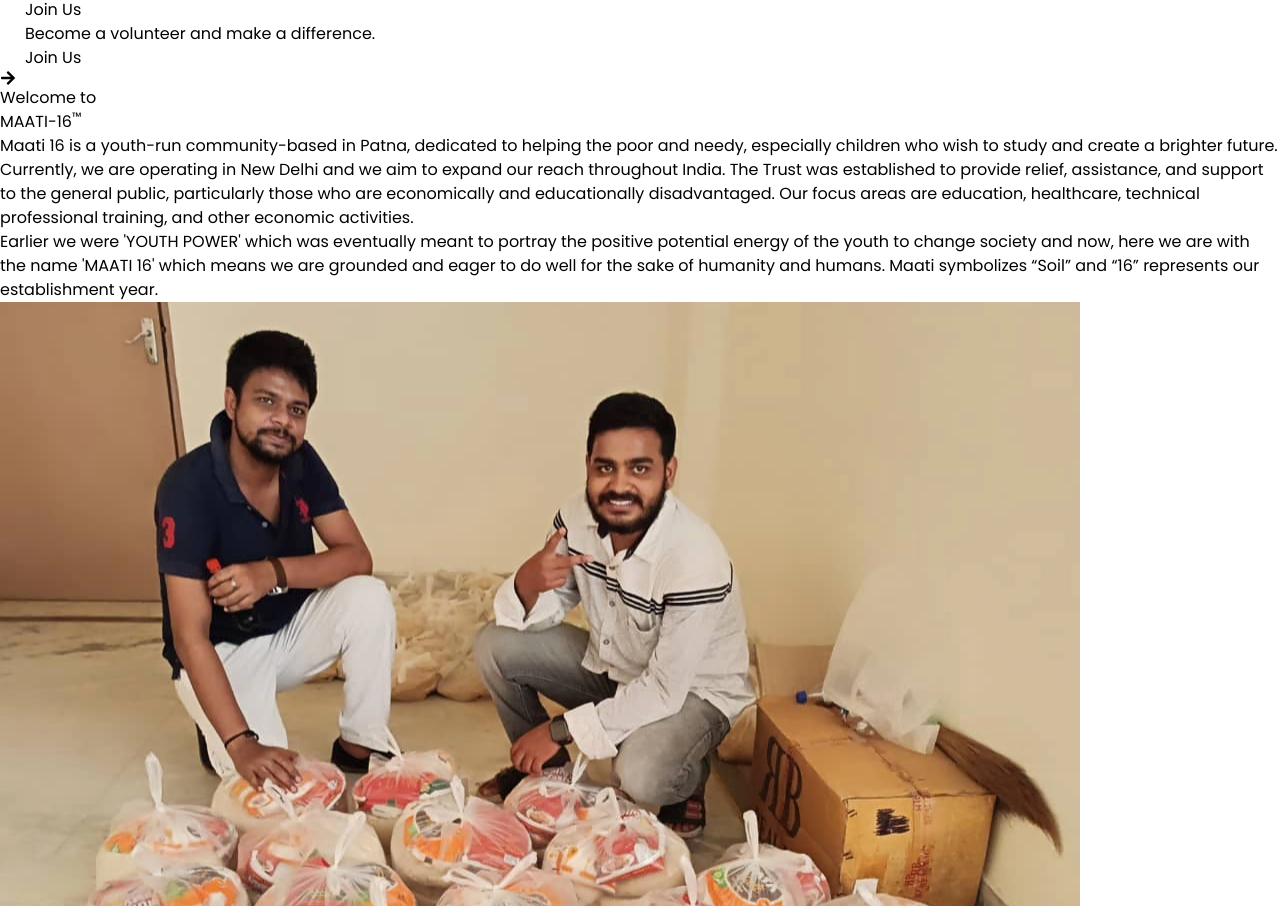
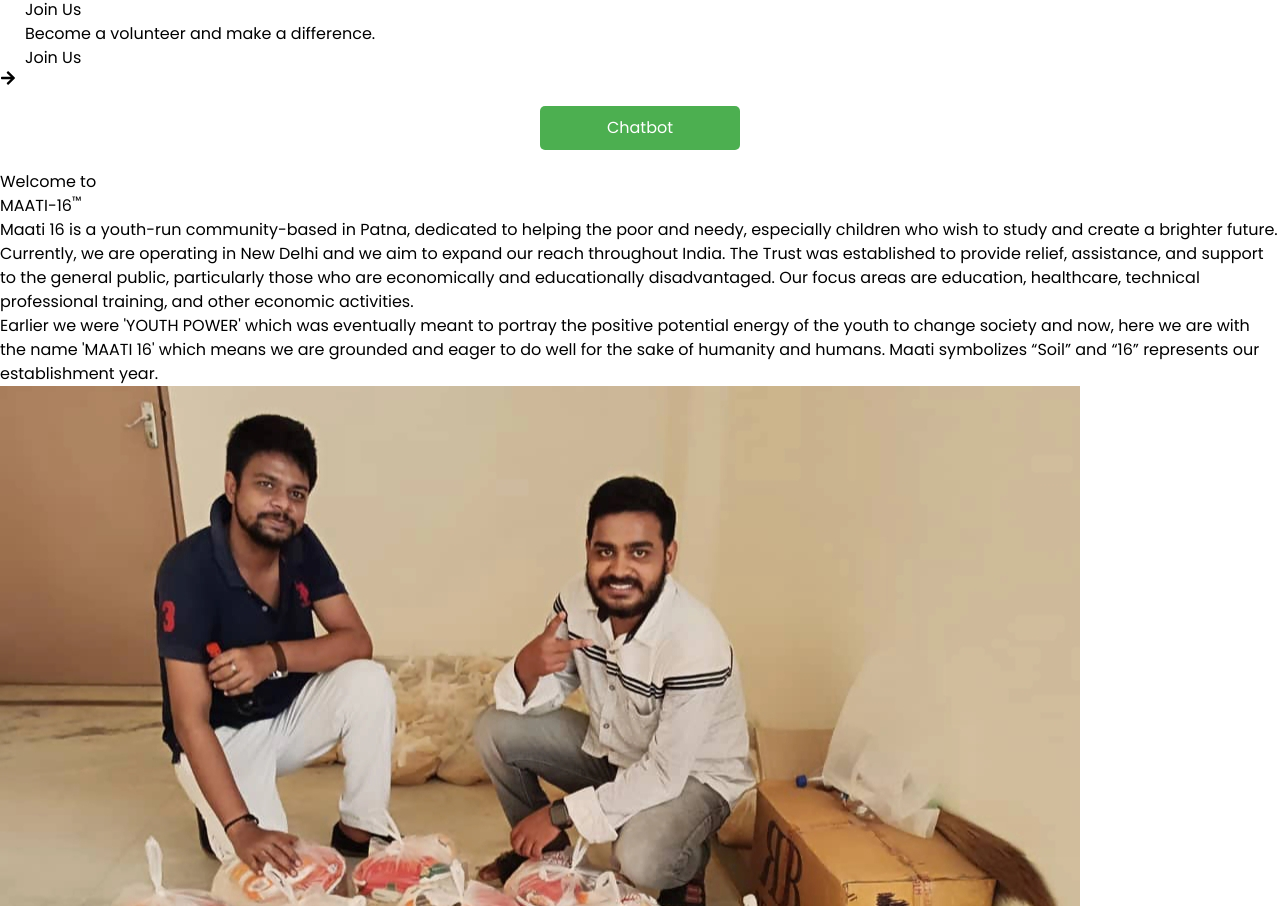
Before and after one commit to Tanvi1803/ngo-website, a React (Vite) app: page / in a window 1280 px wide. Shown: the part 1840-2746 px from the top of the page. Built offline with nearby package versions, Linux system fonts and the light colour scheme.

Commit message:
Update HomePage.jsx

```diff
--- a/src/pages/HomePage.jsx
+++ b/src/pages/HomePage.jsx
@@ -1,25 +1,48 @@
 // src/pages/HomePage.jsx
-import React from 'react';
+import React, { useEffect } from 'react';
 import Navbar from '../components/Navbar';
 import HeroSection from '../components/Hero';
 import IntroSection from '../components/Intro';
 import SponsorSection from '../components/Sponsor';
 import ConnectWithUs from '../components/Connect';
-import { useEffect } from 'react';
 import Footer from '../components/Footer';
 
 function HomePage() {
     useEffect(() => {
         window.scrollTo({ top: 0, behavior: 'smooth' }); // Scroll to top when component mounts
-      }, []);
+    }, []);
+
+    const openChatbot = () => {
+        window.open('http://127.0.0.1:5500/chatbot/index.html', '_blank');
+    };
+
     return (
         <>
             <Navbar />
             <HeroSection />
+            <button
+                onClick={openChatbot}
+                style={{
+                    margin: '20px',
+                    padding: '10px 20px',
+                    backgroundColor: '#4CAF50',
+                    color: 'white',
+                    border: 'none',
+                    borderRadius: '5px',
+                    cursor: 'pointer',
+                    display: 'block',
+                    textAlign: 'center',
+                    width: '200px',
+                    marginLeft: 'auto',
+                    marginRight: 'auto'
+                }}
+            >
+                Chatbot
+            </button>
             <IntroSection />
             <SponsorSection />
             <ConnectWithUs />
-            <Footer/>
+            <Footer />
         </>
     );
 }
```
